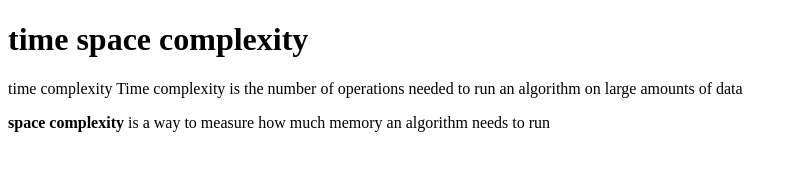
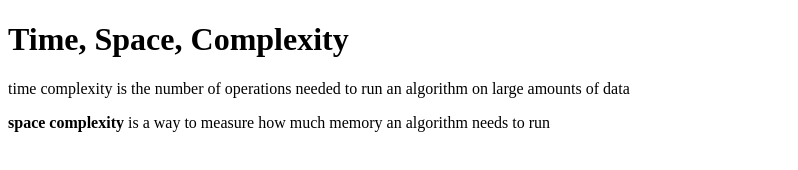
Before and after one commit to acciojob/time-and-space-complexity-subir211, a website: page main.html in a window 1280 px wide. Shown: the whole page, without its empty margins (0-798 px from the left). Drawn offline with Linux system fonts and the light colour scheme.

Commit message:
created a submission

```diff
--- a/main.html
+++ b/main.html
@@ -8,9 +8,9 @@
 
 <body>
 	<!-- the entire body must be written by student -->
-	<h1>time space complexity</h1>
-	<p>time complexity Time complexity is the number of operations needed to run an algorithm on large amounts of data</p>
-	<p><b>space complexity </b> is a way to measure how much memory an algorithm needs to run</p>
+	<h1>Time, Space, Complexity</h1>
+	<p>time complexity is the number of operations needed to run an algorithm on large amounts of data</p>
+	<p><b>space complexity</b> is a way to measure how much memory an algorithm needs to run</p>
     <script type="text/javascript" src="./script.js">
 </script>
 
```
